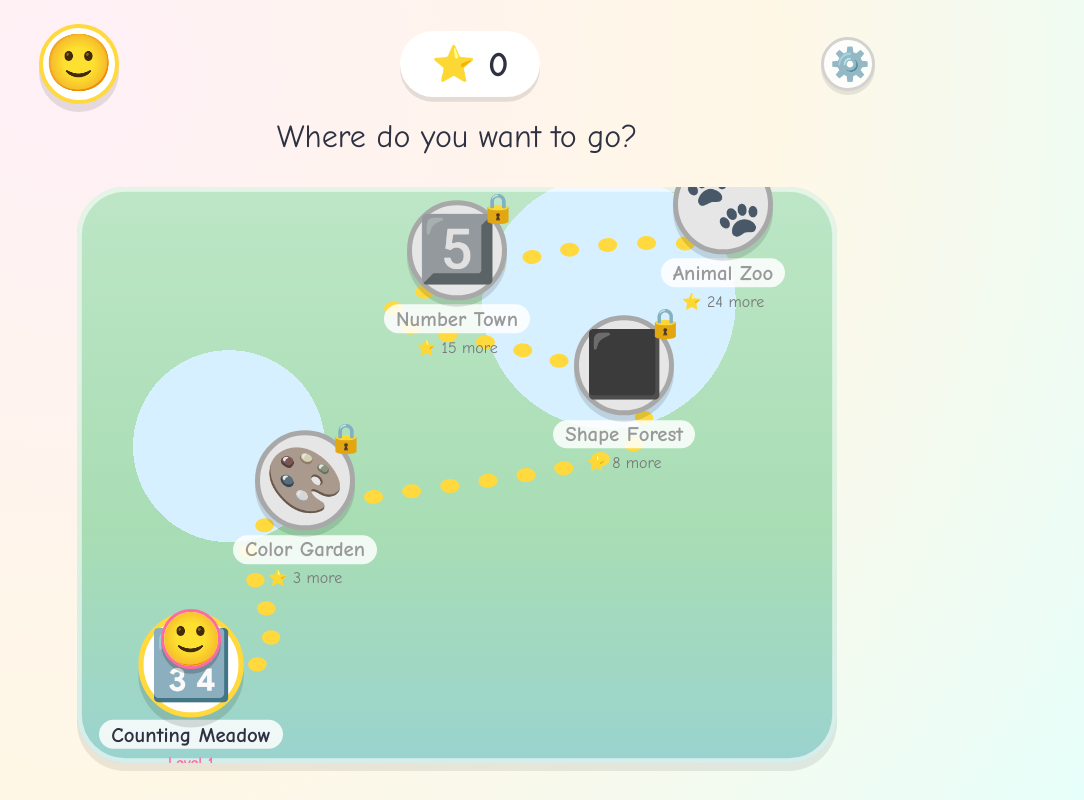
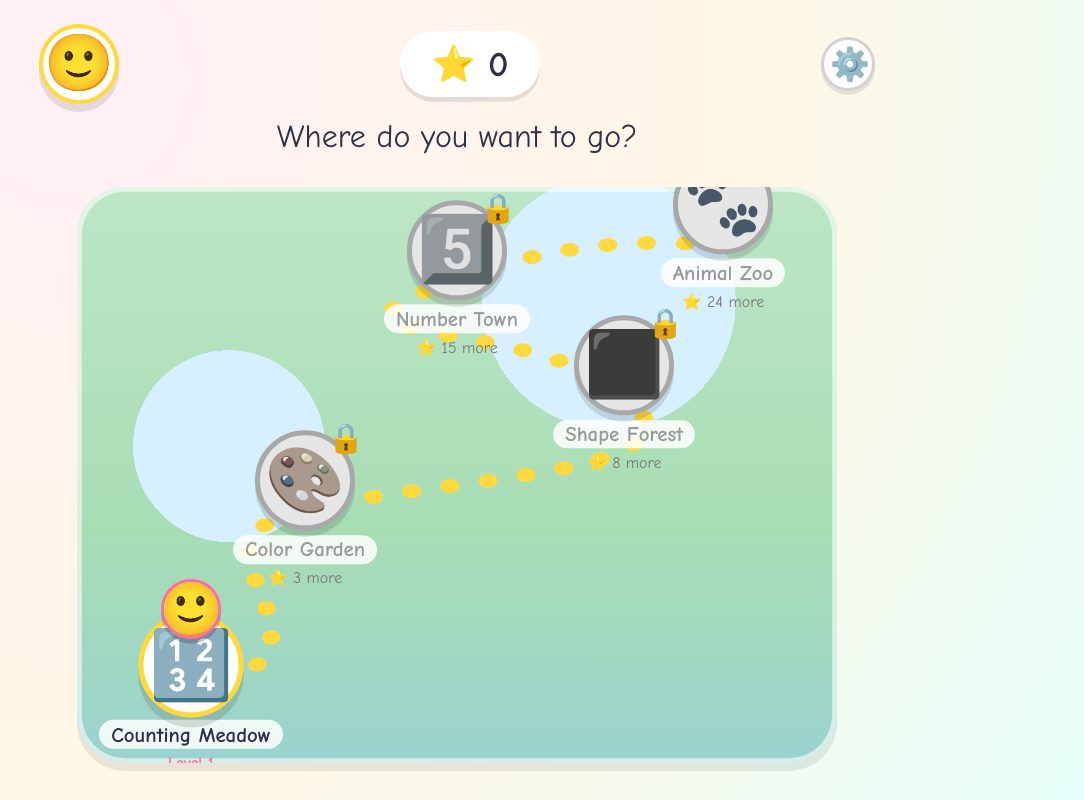
Before and after one commit to EJxyz/pebbles-and-bam-bam, a plain HTML site: page index.html in a window 1280 px wide. Both pictures are taken after a click on the button "▶️ Let's Play!". Shown: the whole page, without its empty margins (183-1267 px from the left). Drawn offline with Linux system fonts and the light colour scheme.

Commit message:
Lift map avatar above stop labels so it never covers a name
Raise the avatar token higher over its stop and make it non-interactive
so taps pass through to the stop underneath.

```diff
--- a/style.css
+++ b/style.css
@@ -378,11 +378,13 @@ html, body {
 /* The avatar token riding the map */
 .map-avatar {
   position: absolute;
-  transform: translate(-50%, -140%);
+  /* Sit clearly above the stop bubble so it never covers a stop's name. */
+  transform: translate(-50%, -190%);
   transition: left 0.8s ease, top 0.8s ease;
-  z-index: 5;
+  z-index: 6;
   border-color: var(--accent);
   box-shadow: 0 0.6vmin 0 rgba(0,0,0,0.2);
+  pointer-events: none;   /* taps go to the stop underneath, not the token */
 }
 
 /* ---------- Game ---------- */
```
